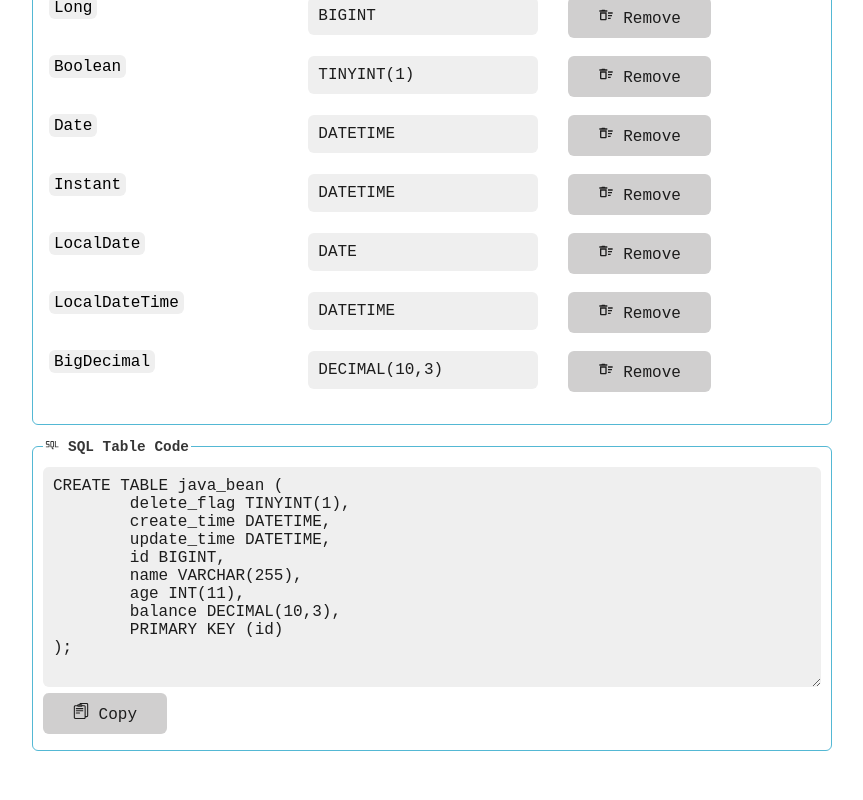
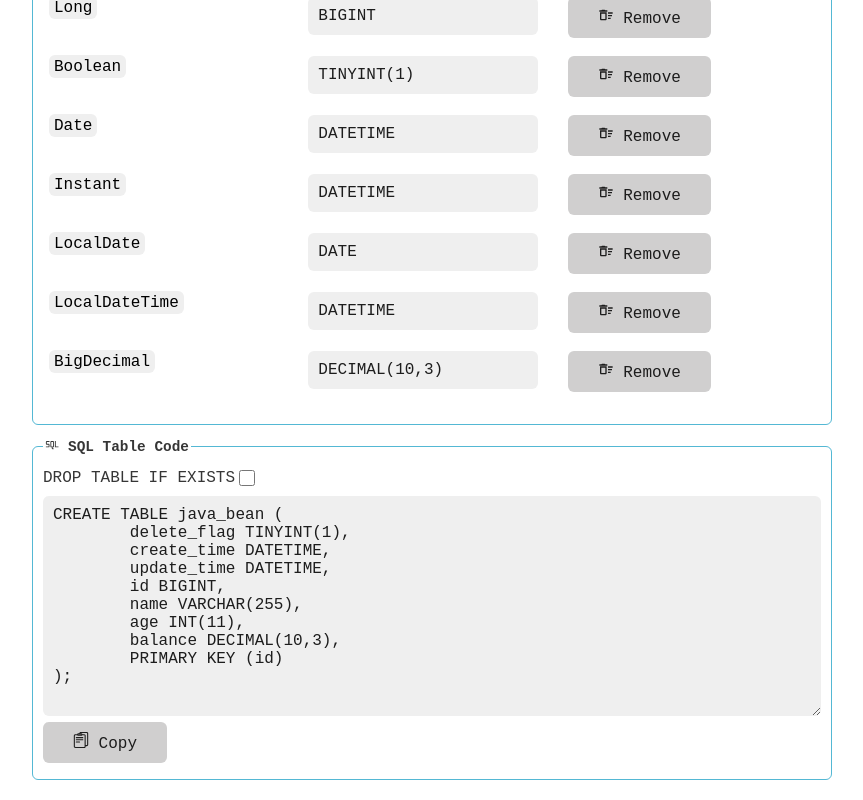
Before and after one commit to jerryshell/jb2st, a React (Vite) app: page / in a window 1280 px wide. Shown: the part 1631-2431 px from the top of the page, without its empty margins (208-1071 px from the left). Before the commit the page ends 2402 px from the top, so only its background shows below. Built offline with nearby package versions, Linux system fonts and the light colour scheme.

Commit message:
DROP TABLE IF EXISTS

```diff
--- a/src/components/SqlTableCode.tsx
+++ b/src/components/SqlTableCode.tsx
@@ -1,6 +1,6 @@
 import { useRecoilState, useRecoilValue } from 'recoil'
 import atoms from '../atoms'
-import { useEffect } from 'react'
+import { useEffect, useState } from 'react'
 import CopyIcon from '../icons/CopyIcon'
 import SqlIcon from '../icons/SqlIcon'
 
@@ -8,11 +8,17 @@ const SqlTableCode = () => {
     const sqlTableName = useRecoilValue(atoms.sqlTableName)
     const sqlFieldList = useRecoilValue(atoms.sqlFieldList)
 
+    const [dropTableIfExists, setDropTableIfExists] = useState(false)
+
     const [sqlTableCode, setSqlTableCode] = useRecoilState(atoms.sqlTableCode)
 
     useEffect(() => {
         const hasPrimaryKey = sqlFieldList.some(sqlField => sqlField.primaryKeyFlag)
         console.log('hasPrimaryKey', hasPrimaryKey)
+
+        // DROP TABLE IF EXISTS
+        const dropTableIfExistsStatement = dropTableIfExists ? `DROP TABLE IF EXISTS ${sqlTableName};\n\n` : ''
+        console.log('dropTableIfExistsStatement', dropTableIfExistsStatement)
 
         // sql header
         const sqlTableHeaderStatement = `CREATE TABLE ${ sqlTableName } (\n`
@@ -42,11 +48,11 @@ const SqlTableCode = () => {
         console.log('sqlTableFooterStatement', sqlTableFooterStatement)
 
         // combination
-        const sqlTableCode = `${ sqlTableHeaderStatement }${ sqlTableFieldStatement }${ sqlTablePrimaryKeyStatement }${ sqlTableFooterStatement }`
+        const sqlTableCode = `${ dropTableIfExistsStatement }${ sqlTableHeaderStatement }${ sqlTableFieldStatement }${ sqlTablePrimaryKeyStatement }${ sqlTableFooterStatement }`
         console.log('sqlTableCode', sqlTableCode)
 
         setSqlTableCode(sqlTableCode)
-    }, [sqlFieldList])
+    }, [dropTableIfExists, sqlFieldList])
 
     const copySqlTableCode2Clipboard = () => {
         window.navigator.clipboard.writeText(sqlTableCode).then(r => {
@@ -57,6 +63,13 @@ const SqlTableCode = () => {
     return (
         <fieldset>
             <legend><SqlIcon/> SQL Table Code</legend>
+            <label>
+                <span>DROP TABLE IF EXISTS</span>
+                <input
+                    type="checkbox"
+                    onChange={ (e) => setDropTableIfExists(e.target.checked) }
+                />
+            </label>
             <textarea
                 style={ { height: '220px' } }
                 value={ sqlTableCode }
```
